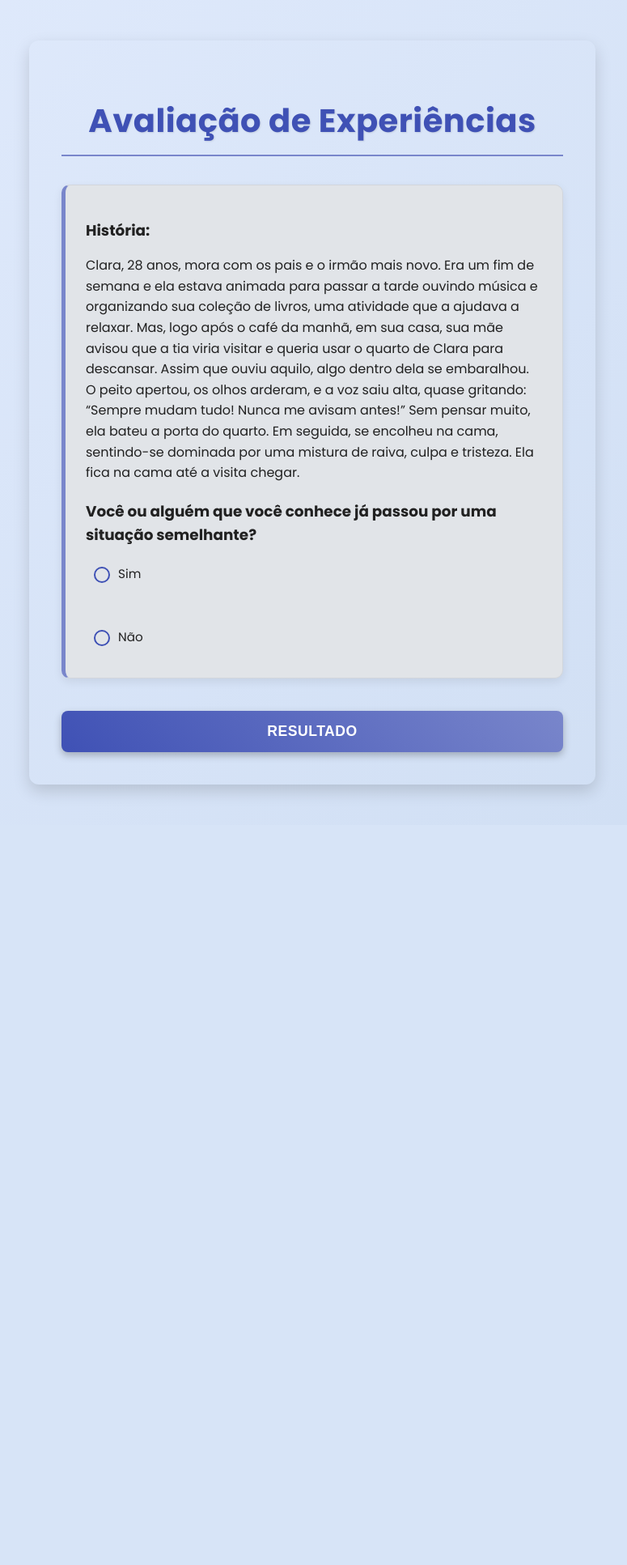
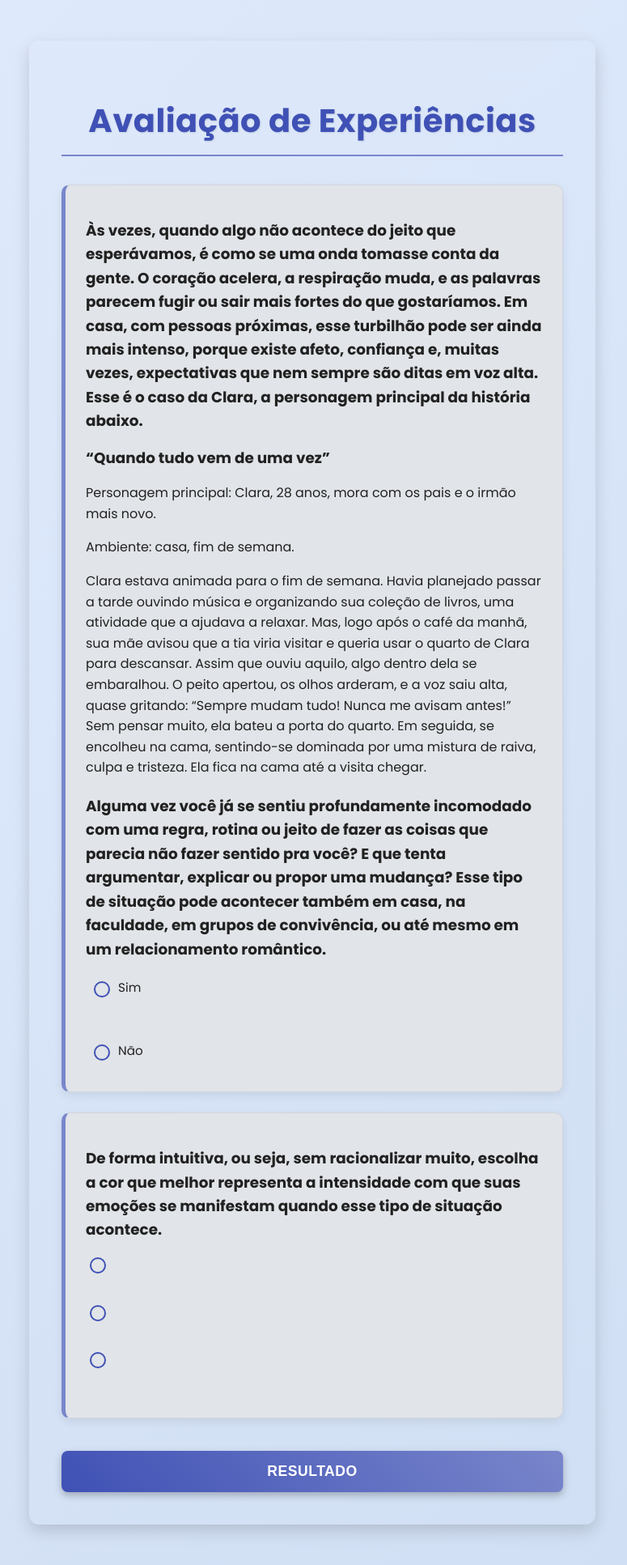
Before and after one commit to 916dudz/FormsPerform, a Flask app: page /formulario in a window 1280 px wide. Shown: the whole page at 81% size, without its empty margins (254-1029 px from the left). Before the commit the page ends 985 px from the top, so only its background shows below. Run offline with Flask 3, Linux system fonts and the light colour scheme; data comes from the database, SQL or seed files in the repository.

Commit message:
Update formulario.html

```diff
--- a/templates/formulario.html
+++ b/templates/formulario.html
@@ -10,14 +10,14 @@
     <div class="container">
         <h1>Avaliação de Experiências</h1>
         <form method="POST">
-            {% if perguntas %}
-            {% set historia_completa = perguntas[0][1] %}
             <div class="pergunta">
-                <p><strong>História:</strong></p>
-                <p style="white-space: pre-wrap;">{{ historia_completa }}</p> <!-- APENAS A HISTÓRIA AQUI -->
+                <p><strong>Às vezes, quando algo não acontece do jeito que esperávamos, é como se uma onda tomasse conta da gente. O coração acelera, a respiração muda, e as palavras parecem fugir ou sair mais fortes do que gostaríamos. Em casa, com pessoas próximas, esse turbilhão pode ser ainda mais intenso, porque existe afeto, confiança e, muitas vezes, expectativas que nem sempre são ditas em voz alta. Esse é o caso da Clara, a personagem principal da história abaixo.</strong></p>
+                <p style="margin-top: 15px;"><strong>“Quando tudo vem de uma vez”</strong></p>
+                <p>Personagem principal: Clara, 28 anos, mora com os pais e o irmão mais novo.</p>
+                <p>Ambiente: casa, fim de semana.</p>
+                <p style="white-space: pre-wrap; margin-top: 10px;">Clara estava animada para o fim de semana. Havia planejado passar a tarde ouvindo música e organizando sua coleção de livros, uma atividade que a ajudava a relaxar. Mas, logo após o café da manhã, sua mãe avisou que a tia viria visitar e queria usar o quarto de Clara para descansar. Assim que ouviu aquilo, algo dentro dela se embaralhou. O peito apertou, os olhos arderam, e a voz saiu alta, quase gritando: “Sempre mudam tudo! Nunca me avisam antes!” Sem pensar muito, ela bateu a porta do quarto. Em seguida, se encolheu na cama, sentindo-se dominada por uma mistura de raiva, culpa e tristeza. Ela fica na cama até a visita chegar.</p>
 
-                <!-- PERGUNTA CONDICIONAL ÚNICA E CLARA -->
-                <p style="margin-top: 20px;"><strong>Você ou alguém que você conhece já passou por uma situação semelhante?</strong></p>
+                <p style="margin-top: 20px;"><strong>Alguma vez você já se sentiu profundamente incomodado com uma regra, rotina ou jeito de fazer as coisas que parecia não fazer sentido pra você? E que tenta argumentar, explicar ou propor uma mudança? Esse tipo de situação pode acontecer também em casa, na faculdade, em grupos de convivência, ou até mesmo em um relacionamento romântico.</strong></p>
                 <div class="alternativas">
                     <label>
                         <input type="radio" name="resposta_condicional" value="sim" id="opt_sim" required> Sim
@@ -27,7 +27,6 @@
                     </label>
                 </div>
             </div>
-
             <div id="opcoes_frequencia" class="pergunta" style="display: none;">
                 <p><strong>Com que frequência isso acontece?</strong></p>
                 <div class="alternativas">
@@ -38,8 +37,23 @@
                     <label><input type="radio" name="frequencia" value="e"> Quase Sempre <span class="descricao">(Acontece quase todos os dias ou várias vezes ao dia)</span></label>
                 </div>
             </div>
-            {% endif %}
-
+            <div id="pergunta_cor" class="pergunta">
+                <p><strong>De forma intuitiva, ou seja, sem racionalizar muito, escolha a cor que melhor representa a intensidade com que suas emoções se manifestam quando esse tipo de situação acontece.</strong></p>
+                <div class="alternativas color-options-container">
+                    <div class="color-option">
+                        <input type="radio" name="intensidade_emocional" value="vermelho" id="cor_vermelho" required>
+                        <label for="cor_vermelho" class="color-circle red" title="Vermelho"></label>
+                    </div>
+                    <div class="color-option">
+                        <input type="radio" name="intensidade_emocional" value="laranja" id="cor_laranja" required>
+                        <label for="cor_laranja" class="color-circle orange" title="Laranja"></label>
+                    </div>
+                    <div class="color-option">
+                        <input type="radio" name="intensidade_emocional" value="amarelo" id="cor_amarelo" required>
+                        <label for="cor_amarelo" class="color-circle yellow" title="Amarelo"></label>
+                    </div>
+                </div>
+            </div>
             <button type="submit">Resultado</button>
         </form>
     </div>
@@ -58,7 +72,7 @@
                 opcoesFrequenciaDiv.style.display = 'none';
                 radiosFrequencia.forEach(radio => {
                     radio.removeAttribute('required');
-                    radio.checked = false;
+                    radio.checked = false; // Desmarca a opção se o "Não" for selecionado
                 });
             }
         }
@@ -66,6 +80,7 @@
         optSim.addEventListener('change', toggleFrequenciaOptions);
         optNao.addEventListener('change', toggleFrequenciaOptions);
 
+        // Chama a função uma vez ao carregar a página para definir o estado inicial
         toggleFrequenciaOptions();
     </script>
 </body>
```
